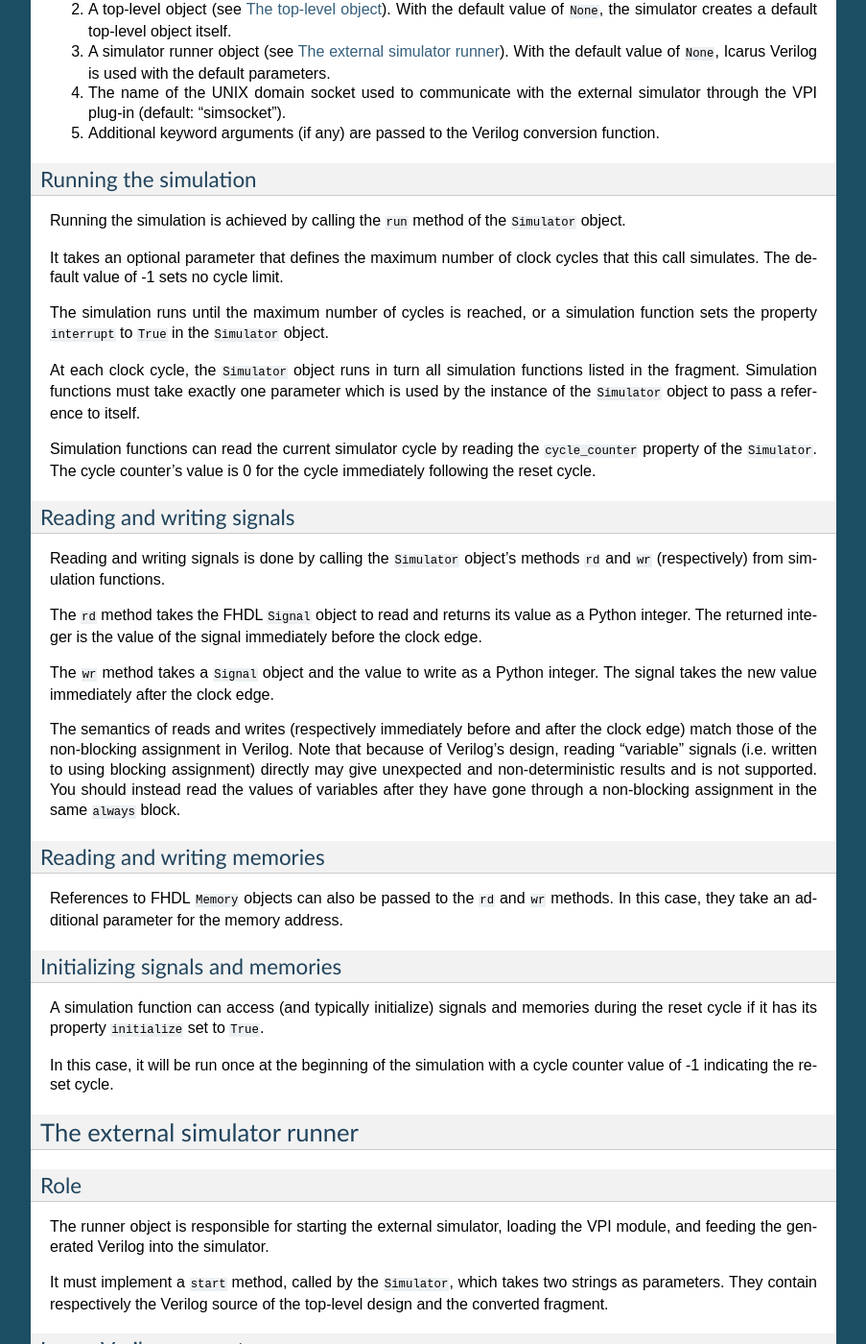
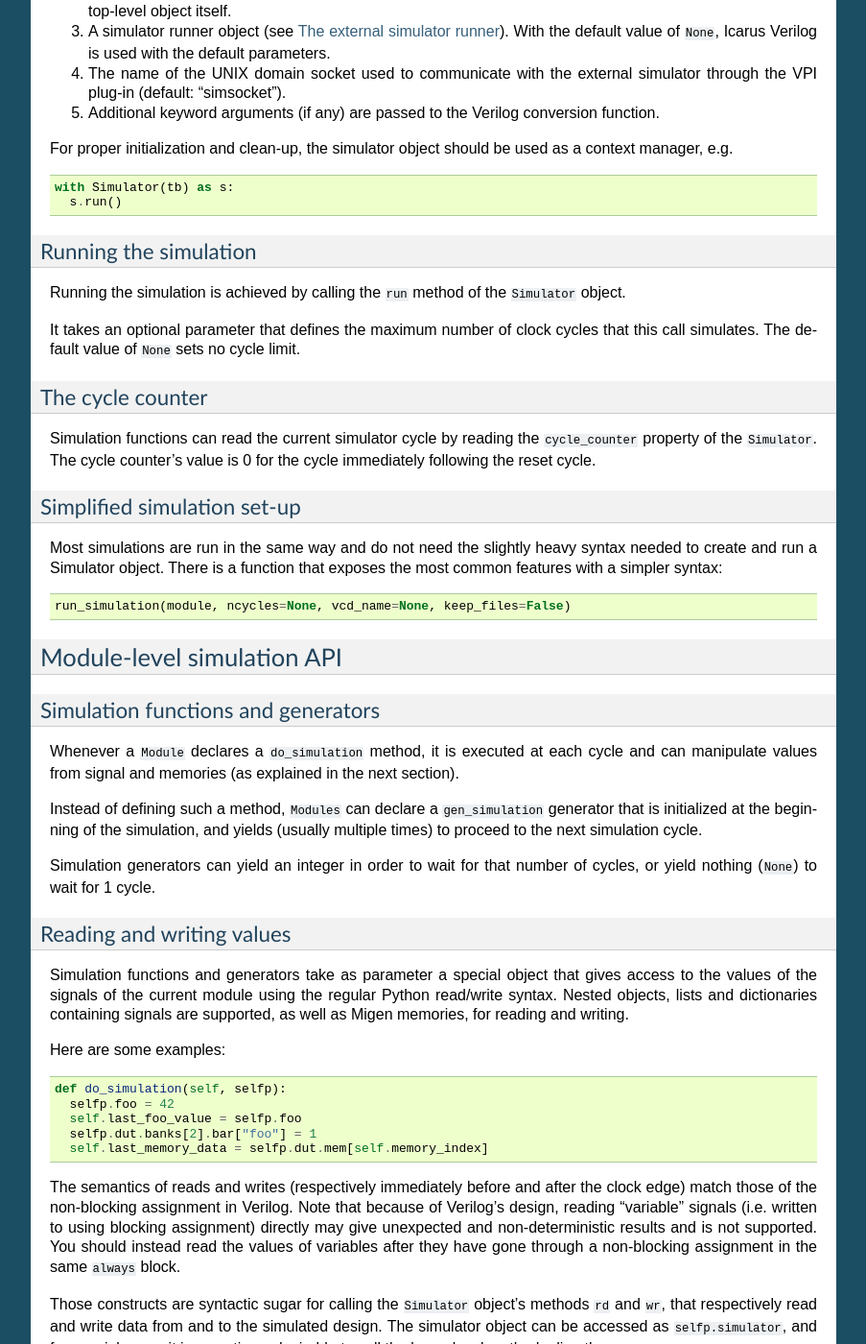
Before and after one commit to enjoy-digital/litex, a Sphinx documentation site: the page built from doc/simulation.rst, in a window 1280 px wide and 1400 px high, scrolled down 923 px. Shown: the whole window at 96% size, without its empty margins (198-1101 px from the left). Built offline with Sphinx 7.4.7, drawn with Linux system fonts in a browser that asks for light colours; formulas are drawn with MathJax 3; some of the changed text lies outside the part shown.

Commit message:
Update doc with new simulation API

```diff
--- a/doc/fhdl.rst
+++ b/doc/fhdl.rst
@@ -341,7 +341,7 @@ The clock domain management mechanism explained above happens during finalizatio
 Simulation
 ==========
 
-The ``do_simulation`` method of the ``Module`` class can be overloaded and will be executed at each clock cycle. See :ref:`simulating` for more information on using the simulator.
+The ``do_simulation`` method of the ``Module`` class can be defined and will be executed at each clock cycle, or the generator-style API can be used by defining ``gen_simulation`` instead. The generator yields the number of cycles it wants to wait for. See :ref:`simulating` for more information on using the simulator.
 
 Simulation of designs with several clock domains is not supported yet.
 
@@ -350,6 +350,4 @@ Conversion for synthesis
 
 Any FHDL module (except, of course, its simulation functions) can be converted into synthesizable Verilog HDL. This is accomplished by using the ``convert`` function in the ``verilog`` module.
 
-Migen does not provide support for any specific synthesis tools or ASIC/FPGA technologies. Users must run themselves the generated code through the appropriate tool flow for hardware implementation.
-
-The Mibuild package, available separately from the Migen website, provides scripts to interface third-party FPGA tools to Migen and a database of boards for the easy deployment of designs.
+The Mibuild component provides scripts to interface third-party FPGA tools to Migen and a database of boards for the easy deployment of designs.
--- a/doc/introduction.rst
+++ b/doc/introduction.rst
@@ -12,7 +12,7 @@ Background
 
 Even though the Milkymist system-on-chip [mm]_ is technically successful, it suffers from several limitations stemming from its implementation in manually written Verilog HDL:
 
-.. [mm] http://www.milkymist.org
+.. [mm] http://m-labs.hk
 
 #. The "event-driven" paradigm of today's dominant hardware descriptions languages (Verilog and VHDL, collectively referred to as "V*HDL" in the rest of this document) is often too general. Today's FPGA architectures are optimized for the implementation of fully synchronous circuits. This means that the bulk of the code for an efficient FPGA design falls into three categories:
 
@@ -40,7 +40,7 @@ Even though the Milkymist system-on-chip [mm]_ is technically successful, it suf
    #. Many hardware acceleration problems can fit into the dataflow programming model. Manual dataflow implementation in V*HDL has, again, a lot of redundancy and potential for human errors. See the Milkymist texture mapping unit [mthesis]_ [mxcell]_ for an example of this. The amount of detail to deal with manually also makes the design space exploration difficult, and therefore hinders the design of efficient architectures.
    #. Pre-computation of values, such as filter coefficients for DSP or even simply trigonometric tables, must often be done using external tools whose results are copy-and-pasted (in the best cases, automatically) into the V*HDL source.
 
-.. [mthesis] http://milkymist.org/thesis/thesis.pdf
+.. [mthesis] http://m-labs.hk/thesis/thesis.pdf
 .. [mxcell] http://www.xilinx.com/publications/archives/xcell/Xcell77.pdf p30-35
 
 Enter Migen, a Python toolbox for building complex digital hardware. We could have designed a brand new programming language, but that would have been reinventing the wheel instead of being able to benefit from Python's rich features and immense library. The price to pay is a slightly cluttered syntax at times when writing descriptions in FHDL, but we believe this is totally acceptable, particularly when compared to VHDL ;-)
--- a/doc/simulation.rst
+++ b/doc/simulation.rst
@@ -2,6 +2,7 @@
 
 Simulating a Migen design
 #########################
+
 Migen allows you to easily simulate your FHDL design and interface it with arbitrary Python code.
 
 To interpret the design, the FHDL structure is simply converted into Verilog and then simulated using an external program (e.g. Icarus Verilog). This is is intrinsically compatible with VHDL/Verilog instantiations from Migen and maximizes software reuse.
@@ -14,6 +15,7 @@ Signals inside the simulator can be read and written using VPI as well. This is
 
 Installing the VPI module
 *************************
+
 To communicate with the external simulator, Migen uses a UNIX domain socket and a custom protocol which is handled by a VPI plug-in (written in C) on the simulator side.
 
 To build and install this plug-in, run the following commands from the ``vpi`` directory: ::
@@ -29,49 +31,85 @@ This plug-in is designed for Icarus Verilog, but can probably be used with most
 
 The generic simulator object
 ****************************
+
 The generic simulator object (``migen.sim.generic.Simulator``) is the central component of the simulation.
 
 Creating a simulator object
 ===========================
+
 The constructor of the ``Simulator`` object takes the following parameters:
 
-#. The fragment to simulate. The fragment can (and generally does) contain both synthesizable code and a non-synthesizable list of simulation functions.
+#. The module to simulate.
 #. A top-level object (see :ref:`toplevel`). With the default value of ``None``, the simulator creates a default top-level object itself.
 #. A simulator runner object (see :ref:`simrunner`). With the default value of ``None``, Icarus Verilog is used with the default parameters.
 #. The name of the UNIX domain socket used to communicate with the external simulator through the VPI plug-in (default: "simsocket").
 #. Additional keyword arguments (if any) are passed to the Verilog conversion function.
 
+For proper initialization and clean-up, the simulator object should be used as a context manager, e.g. ::
+
+  with Simulator(tb) as s:
+    s.run()
+
 Running the simulation
 ======================
+
 Running the simulation is achieved by calling the ``run`` method of the ``Simulator`` object.
 
-It takes an optional parameter that defines the maximum number of clock cycles that this call simulates. The default value of -1 sets no cycle limit.
+It takes an optional parameter that defines the maximum number of clock cycles that this call simulates. The default value of ``None`` sets no cycle limit.
 
-The simulation runs until the maximum number of cycles is reached, or a simulation function sets the property ``interrupt`` to ``True`` in the ``Simulator`` object.
-
-At each clock cycle, the ``Simulator`` object runs in turn all simulation functions listed in the fragment. Simulation functions must take exactly one parameter which is used by the instance of the ``Simulator`` object to pass a reference to itself.
+The cycle counter
+=================
 
 Simulation functions can read the current simulator cycle by reading the ``cycle_counter`` property of the ``Simulator``. The cycle counter's value is 0 for the cycle immediately following the reset cycle.
 
-Reading and writing signals
+Simplified simulation set-up
+============================
+
+Most simulations are run in the same way and do not need the slightly heavy syntax needed to create and run a Simulator object. There is a function that exposes the most common features with a simpler syntax: ::
+
+  run_simulation(module, ncycles=None, vcd_name=None, keep_files=False)
+
+Module-level simulation API
+***************************
+
+Simulation functions and generators
+===================================
+
+Whenever a ``Module`` declares a ``do_simulation`` method, it is executed at each cycle and can manipulate values from signal and memories (as explained in the next section).
+
+Instead of defining such a method, ``Modules`` can declare a ``gen_simulation`` generator that is initialized at the beginning of the simulation, and yields (usually multiple times) to proceed to the next simulation cycle.
+
+Simulation generators can yield an integer in order to wait for that number of cycles, or yield nothing (``None``) to wait for 1 cycle.
+
+Reading and writing values
 ===========================
-Reading and writing signals is done by calling the ``Simulator`` object's methods ``rd`` and ``wr`` (respectively) from simulation functions.
+
+Simulation functions and generators take as parameter a special object that gives access to the values of the signals of the current module using the regular Python read/write syntax. Nested objects, lists and dictionaries containing signals are supported, as well as Migen memories, for reading and writing.
+
+Here are some examples: ::
+
+  def do_simulation(self, selfp):
+    selfp.foo = 42
+    self.last_foo_value = selfp.foo
+    selfp.dut.banks[2].bar["foo"] = 1
+    self.last_memory_data = selfp.dut.mem[self.memory_index]
+
+The semantics of reads and writes (respectively immediately before and after the clock edge) match those of the non-blocking assignment in Verilog. Note that because of Verilog's design, reading "variable" signals (i.e. written to using blocking assignment) directly may give unexpected and non-deterministic results and is not supported. You should instead read the values of variables after they have gone through a non-blocking assignment in the same ``always`` block.
+
+Those constructs are syntactic sugar for calling the ``Simulator`` object's methods ``rd`` and ``wr``, that respectively read and write data from and to the simulated design. The simulator object can be accessed as ``selfp.simulator``, and for special cases it is sometimes desirable to call the lower-level methods directly.
 
 The ``rd`` method takes the FHDL ``Signal`` object to read and returns its value as a Python integer. The returned integer is the value of the signal immediately before the clock edge.
 
 The ``wr`` method takes a ``Signal`` object and the value to write as a Python integer. The signal takes the new value immediately after the clock edge.
 
-The semantics of reads and writes (respectively immediately before and after the clock edge) match those of the non-blocking assignment in Verilog. Note that because of Verilog's design, reading "variable" signals (i.e. written to using blocking assignment) directly may give unexpected and non-deterministic results and is not supported. You should instead read the values of variables after they have gone through a non-blocking assignment in the same ``always`` block.
-
-Reading and writing memories
-============================
 References to FHDL ``Memory`` objects can also be passed to the ``rd`` and ``wr`` methods. In this case, they take an additional parameter for the memory address.
 
-Initializing signals and memories
+Simulation termination management
 =================================
-A simulation function can access (and typically initialize) signals and memories during the reset cycle if it has its property ``initialize`` set to ``True``.
 
-In this case, it will be run once at the beginning of the simulation with a cycle counter value of -1 indicating the reset cycle.
+Simulation functions and generators can raise the ``StopSimulation`` exception. It is automatically raised when a simulation generator is exhausted. This exception disables the current simulation function, i.e. it is no longer run by the simulator. The simulation is over when all simulation functions are disabled (or the specified maximum number of cycles, if any, has been reached - whichever comes first).
+
+Some simulation modules only respond to external stimuli - e.g. the ``bus.wishbone.Tap`` that snoops on bus transactions and prints them on the console - and have simulation functions that never end. To deal with those, the new API introduces "passive" simulation functions that are not taken into account when deciding to continue to run the simulation. A simulation function is declared passive by setting a "passive" attribute on it that evaluates to True. Raising ``StopSimulation`` in such a function still makes the simulator stop running it for the rest of the simulation.
 
 .. _simrunner:
 
@@ -80,12 +118,14 @@ The external simulator runner
 
 Role
 ====
+
 The runner object is responsible for starting the external simulator, loading the VPI module, and feeding the generated Verilog into the simulator.
 
-It must implement a ``start`` method, called by the ``Simulator``, which takes two strings as parameters. They contain respectively the Verilog source of the top-level design and the converted fragment.
+It must implement a ``start`` method, called by the ``Simulator``, which takes two strings as parameters. They contain respectively the Verilog source of the top-level design and the converted module.
 
 Icarus Verilog support
 ======================
+
 Migen comes with a ``migen.sim.icarus.Runner`` object that supports Icarus Verilog.
 
 Its constructor has the following optional parameters:
@@ -103,6 +143,7 @@ The top-level object
 
 Role of the top-level object
 ============================
+
 The top-level object is responsible for generating the Verilog source for the top-level test bench.
 
 It must implement a method ``get`` that takes as parameter the name of the UNIX socket the VPI plugin should connect to, and returns the full Verilog source as a string.
@@ -117,6 +158,7 @@ It must have the following attributes (which are read by the ``Simulator`` objec
 
 Role of the generated Verilog
 =============================
+
 The generated Verilog must:
 
 #. instantiate the converted fragment and connect its clock and reset ports.
@@ -128,6 +170,7 @@ The generated Verilog must:
 
 The generic top-level object
 ============================
+
 Migen comes with a ``migen.sim.generic.TopLevel`` object that implements the above behaviour. It should be usable in the majority of cases.
 
 The main parameters of its constructor are the output VCD file (default: ``None``) and the levels of hierarchy that must be present in the VCD (default: 1).
--- a/setup.py
+++ b/setup.py
@@ -18,8 +18,8 @@ setup(
 	description="Python toolbox for building complex digital hardware",
 	long_description=README,
 	author="Sebastien Bourdeauducq",
-	author_email="sebastien@milkymist.org",
-	url="http://www.milkymist.org",
+	author_email="sb@m-labs.hk",
+	url="http://m-labs.hk",
 	download_url="https://github.com/m-labs/migen",
 	packages=find_packages(here),
 	test_suite="migen.test",
```
Also changed, not shown: other parts of doc/introduction.rst (+1 -1 lines), 1 other file.
